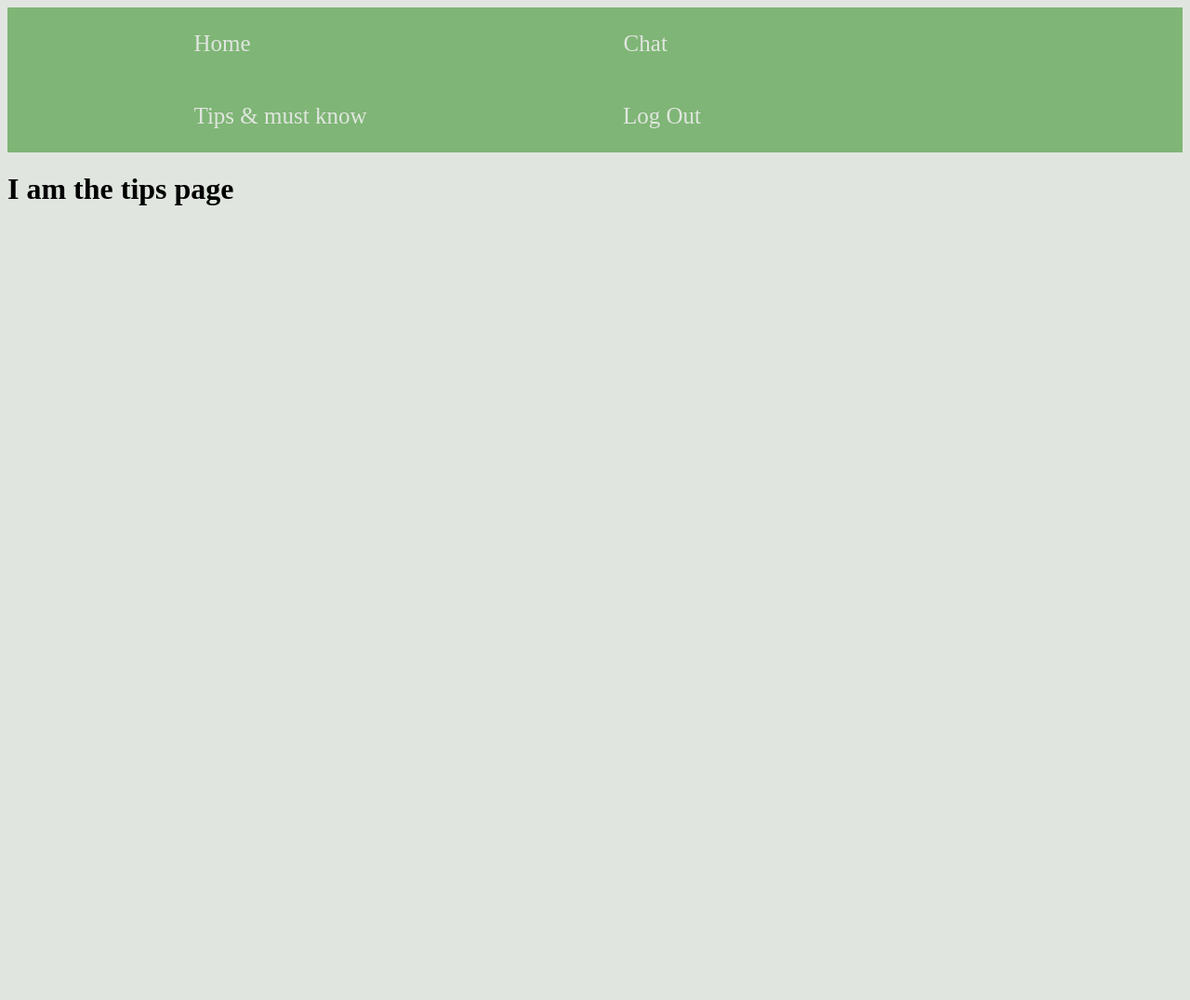
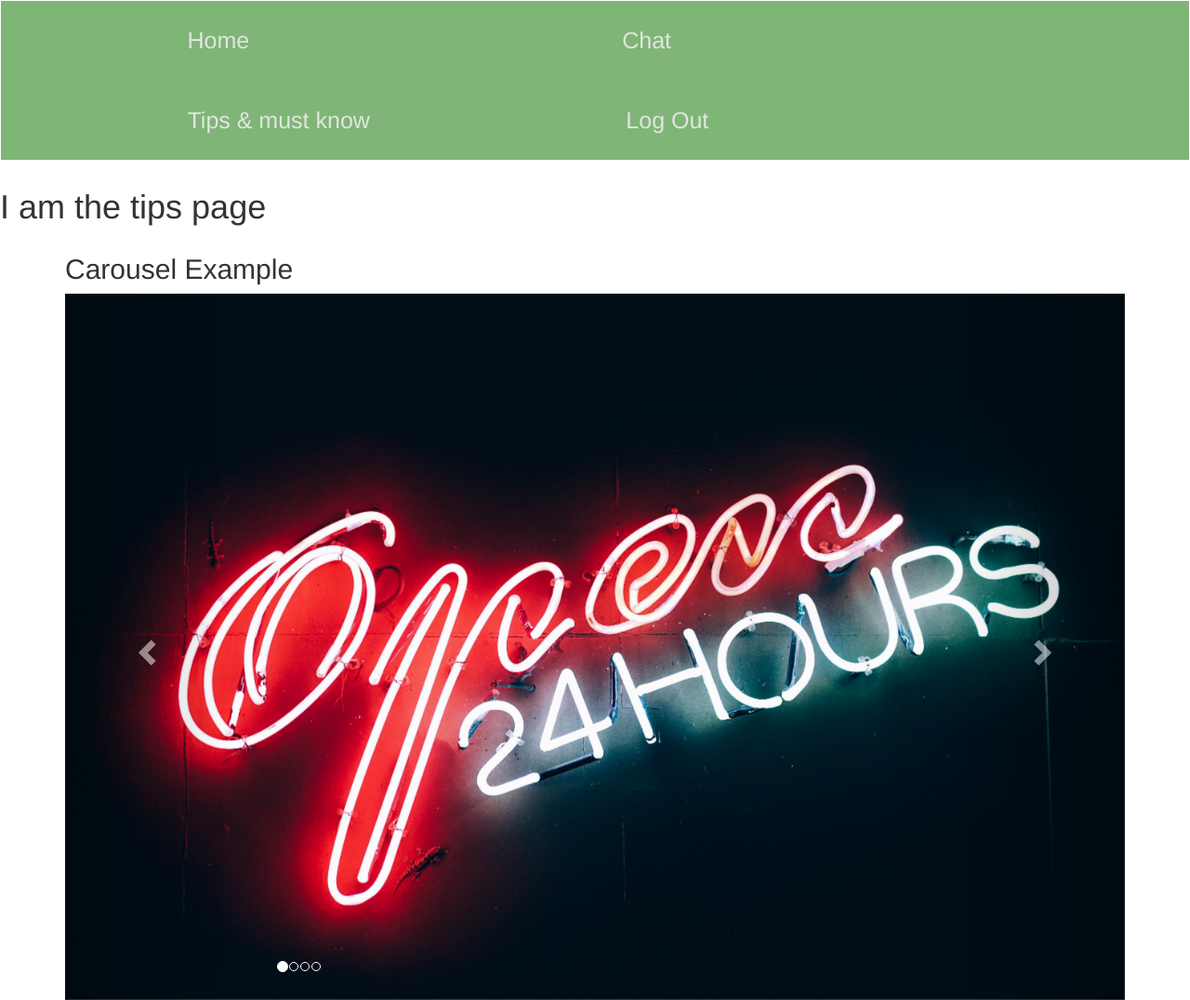
Before and after one commit to ranim20-meet/y2-final-project-x4, a Flask app: page /tips in a window 1280 px wide. Shown: the whole page at 93% size. Before the commit the page ends 221 px from the top, so only its background shows below. Run offline with Flask 2, Linux system fonts and the light colour scheme; some libraries are stand-ins or nearby versions.

Commit message:
before pulling

```diff
--- a/templates/tips.html
+++ b/templates/tips.html
@@ -4,6 +4,11 @@
 	<title>tips</title>
 	<link rel="stylesheet" type="text/css" href="{{ url_for('static', filename='navbar.css') }}">
 	<link rel="stylesheet" type="text/css" href="{{ url_for('static', filename='tips.css') }}">
+	<meta charset="utf-8">
+	<meta name="viewport" content="width=device-width, initial-scale=1">
+	<link rel="stylesheet" href="https://maxcdn.bootstrapcdn.com/bootstrap/3.4.0/css/bootstrap.min.css">
+	<script src="https://ajax.googleapis.com/ajax/libs/jquery/3.4.1/jquery.min.js"></script>
+	<script src="https://maxcdn.bootstrapcdn.com/bootstrap/3.4.0/js/bootstrap.min.js"></script>
 </head>
 <body>
 	<div class = "navbar">
@@ -16,5 +21,49 @@
 	</ul>
 	</div>
 	<h1>I am the tips page</h1>
+
+	<div class="container">
+	  <h2>Carousel Example</h2>
+	  <div id="myCarousel" class="carousel slide" data-ride="carousel">
+	    <!-- Indicators -->
+	    <ol class="carousel-indicators">
+	      <li data-target="#myCarousel" data-slide-to="0" class="active"></li>
+	      <li data-target="#myCarousel" data-slide-to="1"></li>
+	      <li data-target="#myCarousel" data-slide-to="2"></li>
+	      <li data-target="#myCarousel" data-slide-to="3"></li>
+	    </ol>
+
+	    <!-- Wrapper for slides -->
+	    <div class="carousel-inner">
+	      <div class="item active">
+	        <img src="img1.jpg" alt="Los Angeles" style="width:100%;">
+	      </div>
+
+	      <div class="item">
+	        <img src="img2.jpg" alt="Chicago" style="width:100%;">
+	      </div>
+
+	      <div class="item">
+	        <img src="img3" alt="New york" style="width:100%;">
+	      </div>
+
+	       <div class="item">
+	        <img src="img4" alt="New york" style="width:100%;">
+	      </div>
+
+	    </div>
+
+	    <!-- Left and right controls -->
+	    <a class="left carousel-control" href="#myCarousel" data-slide="prev">
+	      <span class="glyphicon glyphicon-chevron-left"></span>
+	      <span class="sr-only">Previous</span>
+	    </a>
+	    <a class="right carousel-control" href="#myCarousel" data-slide="next">
+	      <span class="glyphicon glyphicon-chevron-right"></span>
+	      <span class="sr-only">Next</span>
+	    </a>
+	  </div>
+	</div>
+
 </body>
 </html>
```
Also changed, not shown: art-artistic-black-and-white-310435.jpg (deleted), img1.jpg (renamed from advertisement-advertising-bright-439857.jpg), img2.jpg (renamed from alphabet-close-up-communication-256417.jpg), img4.jpg (renamed from blur-code-coding-270408.jpg), 1 other file.
